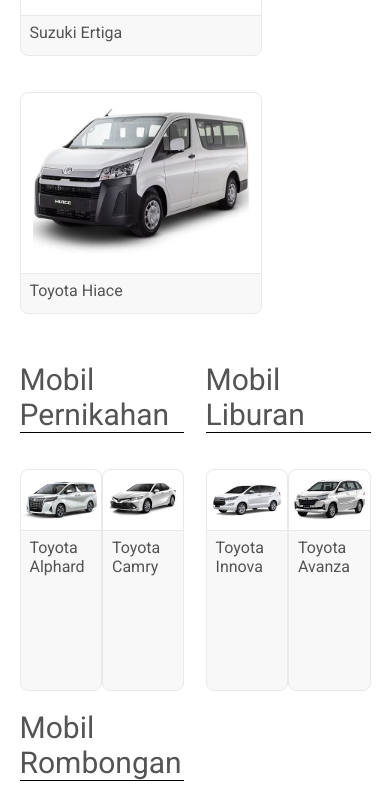
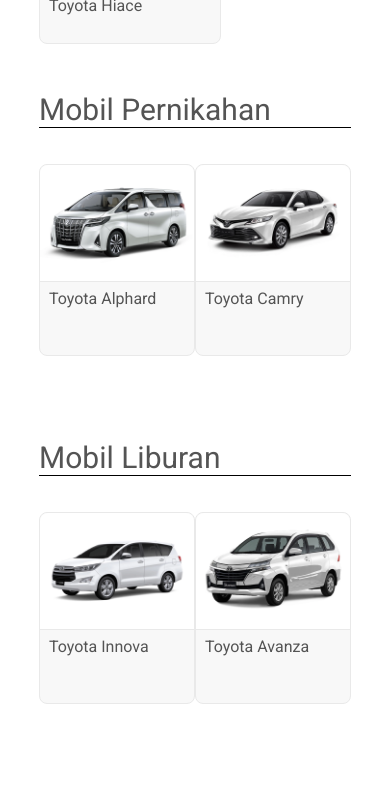
Before and after one commit to ilhamksyuriadi/tap-rent-car, a React (Create React App) app: page / in a window 390 px wide. Shown: the part 4140-4931 px from the top of the page. Built offline with nearby package versions, Linux system fonts and the light colour scheme.

Commit message:
car list responsive on 768px and 1024px

```diff
--- a/src/components/CarCard.scss
+++ b/src/components/CarCard.scss
@@ -18,3 +18,29 @@
         font-weight: 100;
     }
 }
+
+@media (max-width: 1024px){
+    .card-layout{
+        width: 200px;
+        height: 190px;
+        img{
+
+        }
+        h4{
+
+        }
+    }
+}
+
+@media (max-width: 768px){
+    .card-layout{
+        width: 180px;
+        height: 190px;
+        img{
+
+        }
+        h4{
+
+        }
+    }
+}
--- a/src/components/CarList.scss
+++ b/src/components/CarList.scss
@@ -55,3 +55,40 @@
     }
 
 }
+
+@media (max-width: 768px) {
+    .carlist-layout{
+
+        .full-width{
+            width: 80%;
+            .head{
+
+                h3{
+
+                }
+            }
+            .car{
+
+            }
+        }
+        .half-width-body{
+            width: 80%;
+            .half-width-wrapper{
+
+                .half-width{
+                    width: 100%;
+                    .head{
+
+                        h3{
+
+                        }
+                    }
+                    .car{
+                        justify-content: space-evenly;
+                    }
+                }
+            }
+        }
+
+    }
+}
```
